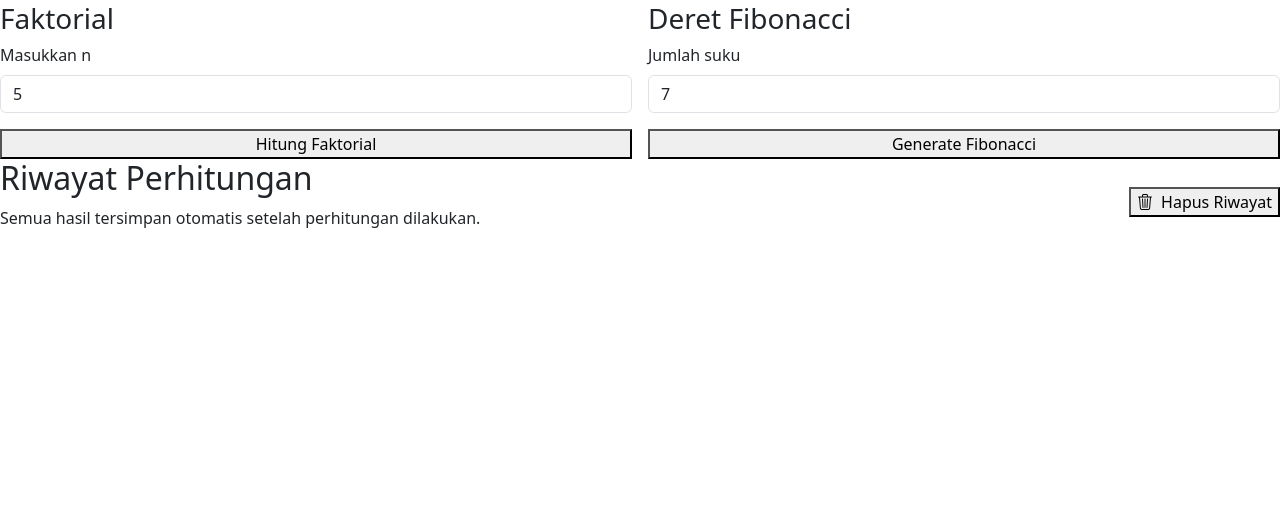
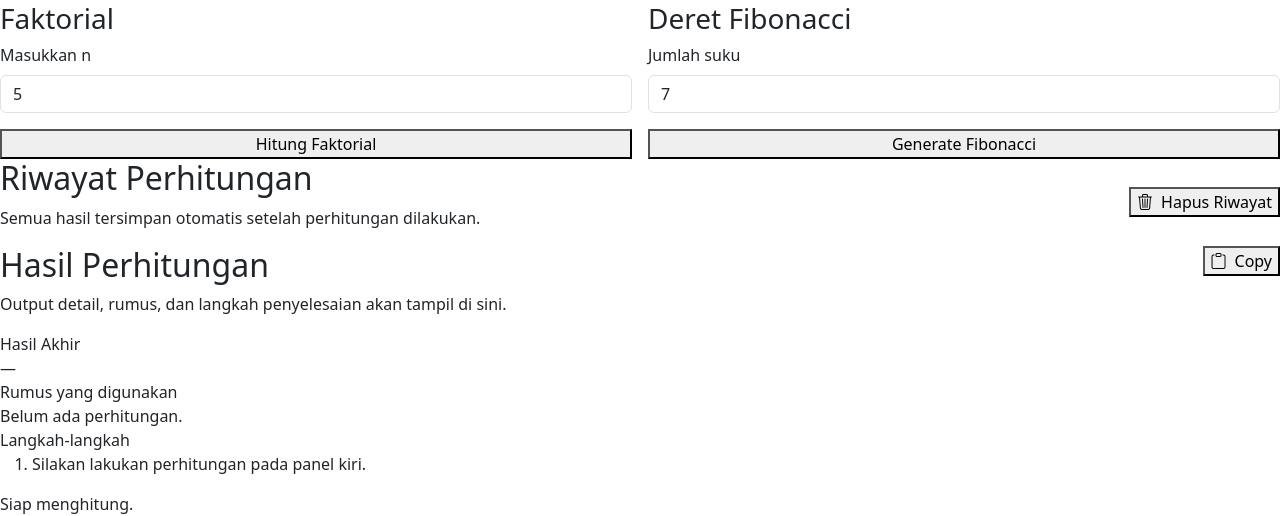
Before and after one commit to dodi397/Kalkulator-Canggih, a Flask app: page / in a window 1280 px wide. Shown: the part 1372-1888 px from the top of the page. Before the commit the page ends 1600 px from the top, so only its background shows below. Run offline with Flask 3, Linux system fonts and the light colour scheme.

Commit message:
Menambahkan panel hasil perhitungan untuk menampilkan hasil akhir,rumus yang digunakan,langkah-langkah penyelesaian, status proses,dan tombol untuk menyalin hasil

```diff
--- a/templates/base.html
+++ b/templates/base.html
@@ -336,3 +336,37 @@
             </div>
           </div>
         </div>
+
+        <div class="result-area">
+          <div class="panel-card result-card">
+            <div class="panel-head d-flex justify-content-between align-items-start">
+              <div>
+                <h2>Hasil Perhitungan</h2>
+                <p>Output detail, rumus, dan langkah penyelesaian akan tampil di sini.</p>
+              </div>
+              <button id="copyResultBtn" class="copy-btn" type="button"><i class="bi bi-clipboard me-2"></i>Copy</button>
+            </div>
+
+            <div class="result-hero">
+              <div class="result-label">Hasil Akhir</div>
+              <div id="resultValue" class="result-value">—</div>
+            </div>
+
+            <div class="detail-block">
+              <div class="detail-title">Rumus yang digunakan</div>
+              <div id="formulaText" class="detail-box">Belum ada perhitungan.</div>
+            </div>
+
+            <div class="detail-block">
+              <div class="detail-title">Langkah-langkah</div>
+              <ol id="stepsList" class="steps-list">
+                <li>Silakan lakukan perhitungan pada panel kiri.</li>
+              </ol>
+            </div>
+
+            <div id="statusBox" class="status-box">Siap menghitung.</div>
+          </div>
+        </div>
+      </section>
+    </main>
+  </div>
```
